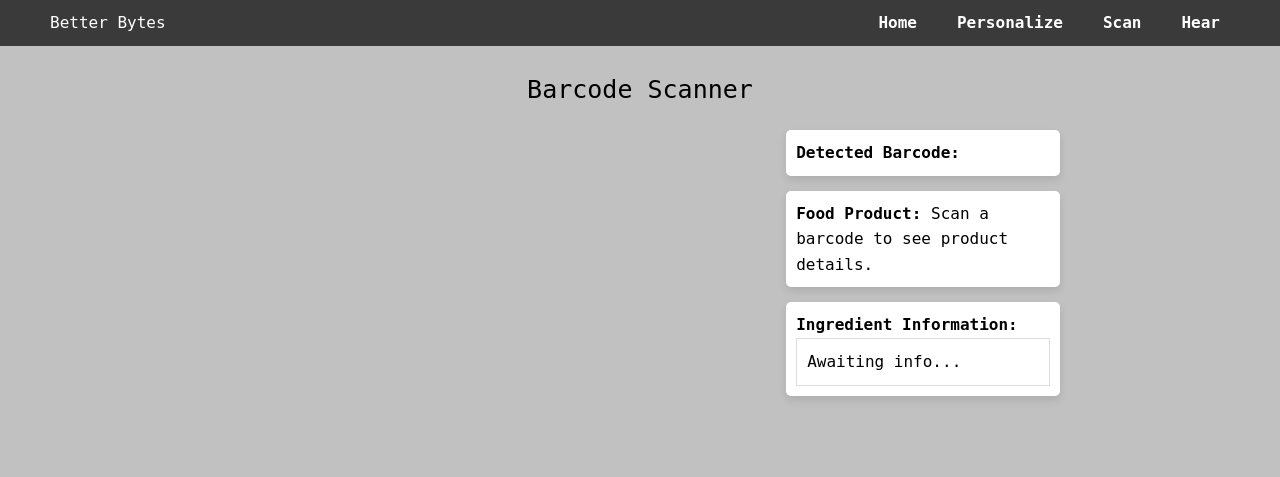
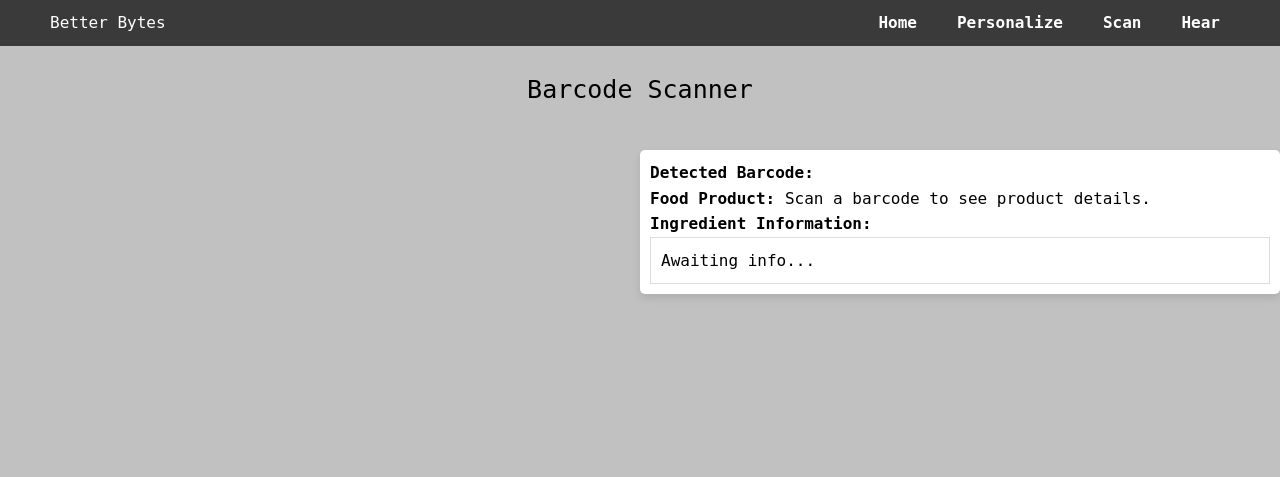
Before and after one commit to bistii1/BetterBytes, a Flask app: page /scan in a window 1280 px wide. Shown: the top 477 px of the page. Run offline with Flask 3, Linux system fonts and the light colour scheme; some libraries are stand-ins or nearby versions.

Commit message:
O+FRESK THE CONTAINER

```diff
--- a/static/scanner.css
+++ b/static/scanner.css
@@ -3,6 +3,11 @@
   margin: 0;
   padding: 0;
   box-sizing: border-box;
+}
+
+.container {
+  width: 100%;
+  max-width: 100%;
 }
 
 body {
@@ -156,41 +85,42 @@ h1 {
 /* Container for the scanner and product info, use flexbox */
 .scanner-info-container {
   display: flex;
-  justify-content: space-between; /* Space between webcam and text */
   align-items: flex-start; /* Align items at the top */
   width: 100%;
 }
 
-.scanner-layout {
-  display: flex;
-  justify-content: space-between; /* Space between the webcam and product info */
-  width: 100%;
+#scanner-container {
+  margin-top: 10px;
+  width: 50%;
+  max-width: 50%;
 }
 
-#scanner-container {
-  width: 60%; /* Webcam takes up 60% of the width */
+#camera {
+  margin-top: 10px;
+  width: 100%; /* Ensure the webcam video fills its container */
+  max-width: 100%;
 }
 
 .product-info {
-  width: 35%; /* Text section takes up 35% */
-  padding-left: 20px;
+  margin-top: 10px;
+  width: 50%;
+  max-width: 50%;
 }
 
 .info-box {
+  margin-top: 10px;
   background-color: #fff;
   padding: 10px;
   margin-bottom: 15px;
   border-radius: 5px;
+  margin-right: 10px;
   box-shadow: 0 4px 8px rgba(0, 0, 0, 0.1);
-}
-
-#camera {
-  width: 100%; /* Ensure the webcam video fills its container */
-  height: auto;
+  width: 100%;
+  max-width: 100%;
 }
 
 .scrollable-box {
-  max-height: 200px;
+  max-height: 600px;
   overflow-y: auto;
   border: 1px solid #ddd;
   padding: 10px;
--- a/templates/scanner.html
+++ b/templates/scanner.html
@@ -27,7 +27,6 @@
     <div class="container">
         <h1>Barcode Scanner</h1>
         <div class="scanner-info-container">
-            <div class="scanner-layout">
             <div id="scanner-container">
                 <video id="camera" autoplay></video>
                 <canvas id="canvas" style="display:none;"></canvas>
@@ -37,27 +36,30 @@
                 <!-- Box for Detected Barcode -->
                 <div class="info-box">
                     <p><strong>Detected Barcode:</strong> <span id="barcode"></span></p>
-                    </div>
-
-                    <!-- Box for Food Product -->
-                    <div class="info-box">
                     <p><strong>Food Product:</strong> <span id="product-info">Scan a barcode to see product details.</span></p>
-                    </div>
-
-                    <!-- Box for Ingredient Information -->
-                    <div class="info-box">
                     <p><strong>Ingredient Information:</strong></p>
                     <div id="gpt-info" class="scrollable-box">Awaiting info...</div>
                 </div>
 
+                <!-- Box for Food Product -->
+                <!-- <div class="info-box">
+                    <p><strong>Food Product:</strong> <span id="product-info">Scan a barcode to see product details.</span></p>
+                </div> -->
+
+                <!-- Box for Ingredient Information -->
+                <!-- <div class="info-box">
+                    <p><strong>Ingredient Information:</strong></p>
+                    <div id="gpt-info" class="scrollable-box">Awaiting info...</div>
+                </div> -->
+
                 <!-- Box for Personalization (optional) -->
-                    {% if personalization %}
-                    <div id="personalization-box" class="info-box" style="display:none;">
+                <!-- {% if personalization %} -->
+                <!-- Box for Personalization (initially hidden) -->
+                    <!-- <div id="personalization-box" class="info-box" style="display:none;">
                         <h3>Personalization:</h3>
                         <p id="personalization-content"></p>
                     </div>
-                    {% endif %}
-                </div>
+                {% endif %} -->
             </div>
         </div>
     </div>
```
Also changed, not shown: other parts of static/scanner.css (+1 -77 lines). Lines whose indentation alone changed are shown as unchanged.
